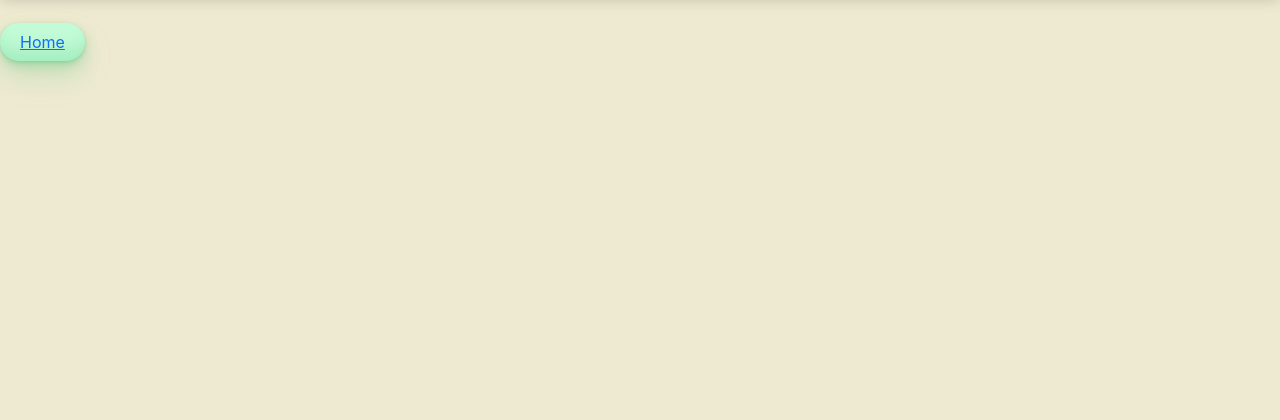
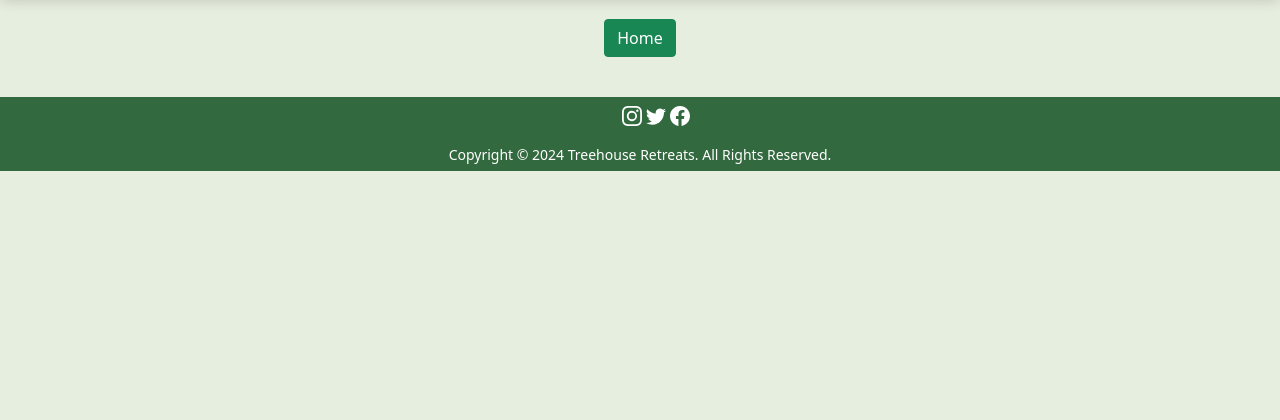
Before and after one commit to ciaracaitriona/airbnbTemplate, a Rails app: page /bookings in a window 1280 px wide. Shown: the part 248-668 px from the top of the page. Run offline with Rails 7, Linux system fonts and the light colour scheme; a user stored in the database is signed in; data that the repository does not hold is empty; style sheets or scripts are compiled from the project's sources; some libraries are stand-ins or nearby versions.

Commit message:
styling is wack

```diff
--- a/app/assets/stylesheets/application.scss
+++ b/app/assets/stylesheets/application.scss
@@ -12,5 +12,5 @@
 @import "pages/index";
 @import url("https://api.mapbox.com/mapbox-gl-js/v3.1.2/mapbox-gl.css");
 .bg-green {
-  background: #eeead1;
+  background: #e6eedf;
 }
--- a/app/assets/stylesheets/components/_navbar.scss
+++ b/app/assets/stylesheets/components/_navbar.scss
@@ -11,3 +11,14 @@
   width: 40px;
   border-radius: 50%;
 }
+
+footer {
+  margin-top: 40px;
+  text-align: center;
+  padding: 5px;
+  background-color: #32693e;
+  color: #ffffff;
+
+
+  width: 100%;
+}
--- a/app/assets/stylesheets/components/_review_cards.scss
+++ b/app/assets/stylesheets/components/_review_cards.scss
@@ -1,7 +1,7 @@
 .review-container {
   display: flex;
   padding: 20px;
-  margin-top: 20px;
+  margin-top: 30px;
   flex-direction: row;
   border: dotted;
   flex-wrap: wrap;
@@ -16,6 +16,7 @@
  height: 200px;
  width: 45%;
  border-radius: 10px;
+ margin: 5px;
 }
 
 .review-text {
@@ -42,7 +43,6 @@
   top: 0px;
   right: 0px;
   text-align: center;
-  background-color: adjust-hue($color: #a7e294, $degrees: 0);
 }
 
 .review-number p {
--- a/app/assets/stylesheets/components/_treehouse_show.scss
+++ b/app/assets/stylesheets/components/_treehouse_show.scss
@@ -31,6 +31,8 @@
 .price-show {
   border: dotted;
   font-size: larger;
+  text-align: center;
+  justify-content: center;
 }
 
 
@@ -44,14 +46,20 @@
   border: dotted;
   flex-wrap: wrap;
   display: flex;
-  height: 300px;
   justify-content: space-between;
-  margin-top: 15px;
+  margin-top: 30px;
+  padding: 10px;
+  margin-bottom: 30px;
 }
 
-.info{
+.info-and-booking p{
+  font-family: Circular, -apple-system, BlinkMacSystemFont, Roboto, Helvetica Neue, sans-serif !important;
+}
+
+.info {
   border: dotted;
 }
+
 
 .form-booking {
 
@@ -59,3 +67,19 @@
  width: 300px;
  padding: 15px;
 }
+
+
+html {
+  scroll-behavior: smooth;
+}
+
+
+.info-reviews {
+  border: dotted;
+  font-size: 40px;
+}
+
+.info-reviews a {
+  color: black;
+
+}
--- a/app/controllers/bookings_controller.rb
+++ b/app/controllers/bookings_controller.rb
@@ -19,7 +19,7 @@ class BookingsController < ApplicationController
     @booking.user = current_user
     @booking.treehouse = @treehouse
     @booking.save
-    redirect_to treehouses_path
+    redirect_to bookings_path
   end
 
   def destroy
--- a/app/views/bookings/index.html.erb
+++ b/app/views/bookings/index.html.erb
@@ -2,9 +2,10 @@
   My Bookings:
 </div>
 
-<br>
-<button class="button-33" role="button"><%= link_to "Home", treehouses_path %>
-</button>
+ <div class="top-buttons">
+  <button class="btn btn-success" role="button"><%= link_to "Home", treehouses_path, class: "text-decoration-none text-white" %>
+  </button>
+  </div>
 
 <div class="container">
 
@@ -18,7 +19,7 @@
     booking_path(booking),
     data: {turbo_method: :delete, turbo_confirm: "Are you sure?"}
   %></p>
-  <%= link_to "add Review", new_booking_review_path(booking) %>
+  <%= link_to "Add Review", new_booking_review_path(booking) %>
   </div>
   <% end %>
 </div>
--- a/app/views/layouts/application.html.erb
+++ b/app/views/layouts/application.html.erb
@@ -18,5 +18,22 @@
     <%# <p class="alert"><%= alert %>
     <%= render "shared/flashes" %>
     <%= yield %>
+
+    <footer>
+    <ul>
+      <svg xmlns="http://www.w3.org/2000/svg" width="20" height="20" fill="currentColor" class="bi bi-instagram" viewBox="0 0 16 16">
+  <path d="M8 0C5.829 0 5.556.01 4.703.048 3.85.088 3.269.222 2.76.42a3.9 3.9 0 0 0-1.417.923A3.9 3.9 0 0 0 .42 2.76C.222 3.268.087 3.85.048 4.7.01 5.555 0 5.827 0 8.001c0 2.172.01 2.444.048 3.297.04.852.174 1.433.372 1.942.205.526.478.972.923 1.417.444.445.89.719 1.416.923.51.198 1.09.333 1.942.372C5.555 15.99 5.827 16 8 16s2.444-.01 3.298-.048c.851-.04 1.434-.174 1.943-.372a3.9 3.9 0 0 0 1.416-.923c.445-.445.718-.891.923-1.417.197-.509.332-1.09.372-1.942C15.99 10.445 16 10.173 16 8s-.01-2.445-.048-3.299c-.04-.851-.175-1.433-.372-1.941a3.9 3.9 0 0 0-.923-1.417A3.9 3.9 0 0 0 13.24.42c-.51-.198-1.092-.333-1.943-.372C10.443.01 10.172 0 7.998 0zm-.717 1.442h.718c2.136 0 2.389.007 3.232.046.78.035 1.204.166 1.486.275.373.145.64.319.92.599s.453.546.598.92c.11.281.24.705.275 1.485.039.843.047 1.096.047 3.231s-.008 2.389-.047 3.232c-.035.78-.166 1.203-.275 1.485a2.5 2.5 0 0 1-.599.919c-.28.28-.546.453-.92.598-.28.11-.704.24-1.485.276-.843.038-1.096.047-3.232.047s-2.39-.009-3.233-.047c-.78-.036-1.203-.166-1.485-.276a2.5 2.5 0 0 1-.92-.598 2.5 2.5 0 0 1-.6-.92c-.109-.281-.24-.705-.275-1.485-.038-.843-.046-1.096-.046-3.233s.008-2.388.046-3.231c.036-.78.166-1.204.276-1.486.145-.373.319-.64.599-.92s.546-.453.92-.598c.282-.11.705-.24 1.485-.276.738-.034 1.024-.044 2.515-.045zm4.988 1.328a.96.96 0 1 0 0 1.92.96.96 0 0 0 0-1.92m-4.27 1.122a4.109 4.109 0 1 0 0 8.217 4.109 4.109 0 0 0 0-8.217m0 1.441a2.667 2.667 0 1 1 0 5.334 2.667 2.667 0 0 1 0-5.334"/>
+</svg>
+      <svg xmlns="http://www.w3.org/2000/svg" width="20" height="20" fill="currentColor" class="bi bi-twitter" viewBox="0 0 16 16">
+  <path d="M5.026 15c6.038 0 9.341-5.003 9.341-9.334q.002-.211-.006-.422A6.7 6.7 0 0 0 16 3.542a6.7 6.7 0 0 1-1.889.518 3.3 3.3 0 0 0 1.447-1.817 6.5 6.5 0 0 1-2.087.793A3.286 3.286 0 0 0 7.875 6.03a9.32 9.32 0 0 1-6.767-3.429 3.29 3.29 0 0 0 1.018 4.382A3.3 3.3 0 0 1 .64 6.575v.045a3.29 3.29 0 0 0 2.632 3.218 3.2 3.2 0 0 1-.865.115 3 3 0 0 1-.614-.057 3.28 3.28 0 0 0 3.067 2.277A6.6 6.6 0 0 1 .78 13.58a6 6 0 0 1-.78-.045A9.34 9.34 0 0 0 5.026 15"/>
+</svg>
+      <svg xmlns="http://www.w3.org/2000/svg" width="20" height="20" fill="currentColor" class="bi bi-facebook" viewBox="0 0 16 16">
+      <path d="M16 8.049c0-4.446-3.582-8.05-8-8.05C3.58 0-.002 3.603-.002 8.05c0 4.017 2.926 7.347 6.75 7.951v-5.625h-2.03V8.05H6.75V6.275c0-2.017 1.195-3.131 3.022-3.131.876 0 1.791.157 1.791.157v1.98h-1.009c-.993 0-1.303.621-1.303 1.258v1.51h2.218l-.354 2.326H9.25V16c3.824-.604 6.75-3.934 6.75-7.951"/>
+    </svg>
+    </ul>
+      <small>
+        Copyright © 2024 Treehouse Retreats. All Rights Reserved.
+      </small>
+    </footer>
   </body>
 </html>
--- a/app/views/treehouses/index.html.erb
+++ b/app/views/treehouses/index.html.erb
@@ -27,8 +27,8 @@
 <div class="treehouse-container">
   <% @treehouses.each do |tree| %>
   <div class="treehouse-card">
-    <%= cl_image_tag tree.photo.key, height: 300, width: 400, crop: :fill %>
-    <%# <img src="https://images.unsplash.com/photo-1513517147916-e77dd158b0a7?w=400&auto=format&fit=crop&q=60&ixlib=rb-4.0.3&ixid=M3wxMjA3fDB8MHxzZWFyY2h8NDB8fHRyZWVob3VzZXxlbnwwfHwwfHx8MA%3D%3D" alt=""> %>
+    <%# <%= cl_image_tag tree.photo.key, height: 300, width: 400, crop: :fill %> %>
+    <img src="https://images.unsplash.com/photo-1513517147916-e77dd158b0a7?w=400&auto=format&fit=crop&q=60&ixlib=rb-4.0.3&ixid=M3wxMjA3fDB8MHxzZWFyY2h8NDB8fHRyZWVob3VzZXxlbnwwfHwwfHx8MA%3D%3D" alt="">
       <div class="treehouse-card-info mx-4 mt-2">
         <div>
           <h3 class="mb-0"><%= tree.name.capitalize %></h3>
--- a/app/views/treehouses/new.html.erb
+++ b/app/views/treehouses/new.html.erb
@@ -1,6 +1,12 @@
 <div class="card-category" style="background-image: linear-gradient(rgba(0,0,0,0.3), rgba(0,0,0,0.3)), url(https://images.unsplash.com/photo-1611990811697-204c28796f52?q=80&w=1742&auto=format&fit=crop&ixlib=rb-4.0.3&ixid=M3wxMjA3fDB8MHxwaG90by1wYWdlfHx8fGVufDB8fHx8fA%3D%3D)">
   New Treehouse:
 </div>
+
+ <div class="top-buttons">
+  <button class="btn btn-success" role="button"><%= link_to "Home", treehouses_path, class: "text-decoration-none text-white" %>
+  </button>
+  </div>
+
 <br>
 <div class="container">
 <%= simple_form_for [@treehouse] do |f| %>
```
Also changed, not shown: app/views/treehouses/show.html.erb (+16 -8 lines).
